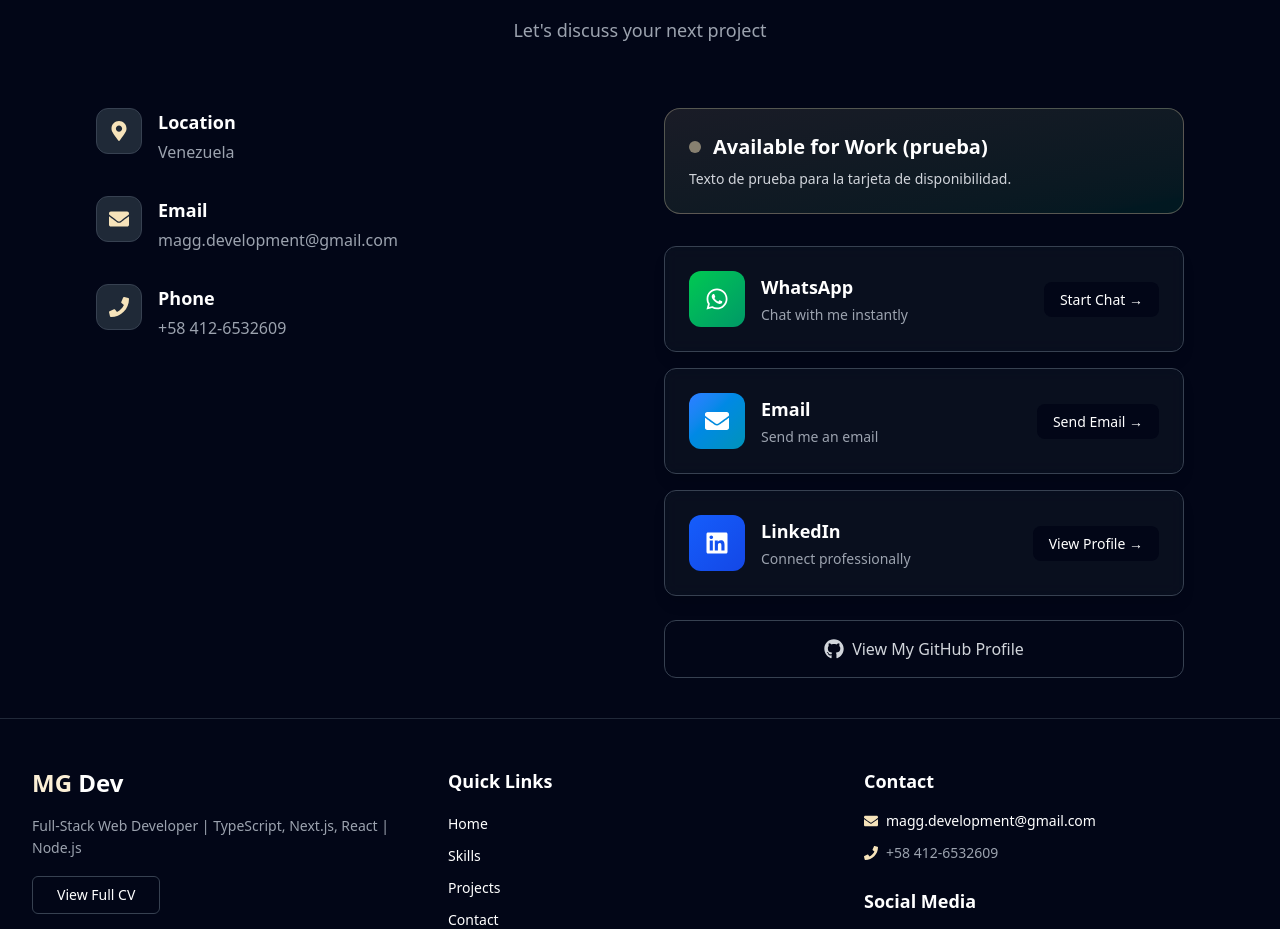
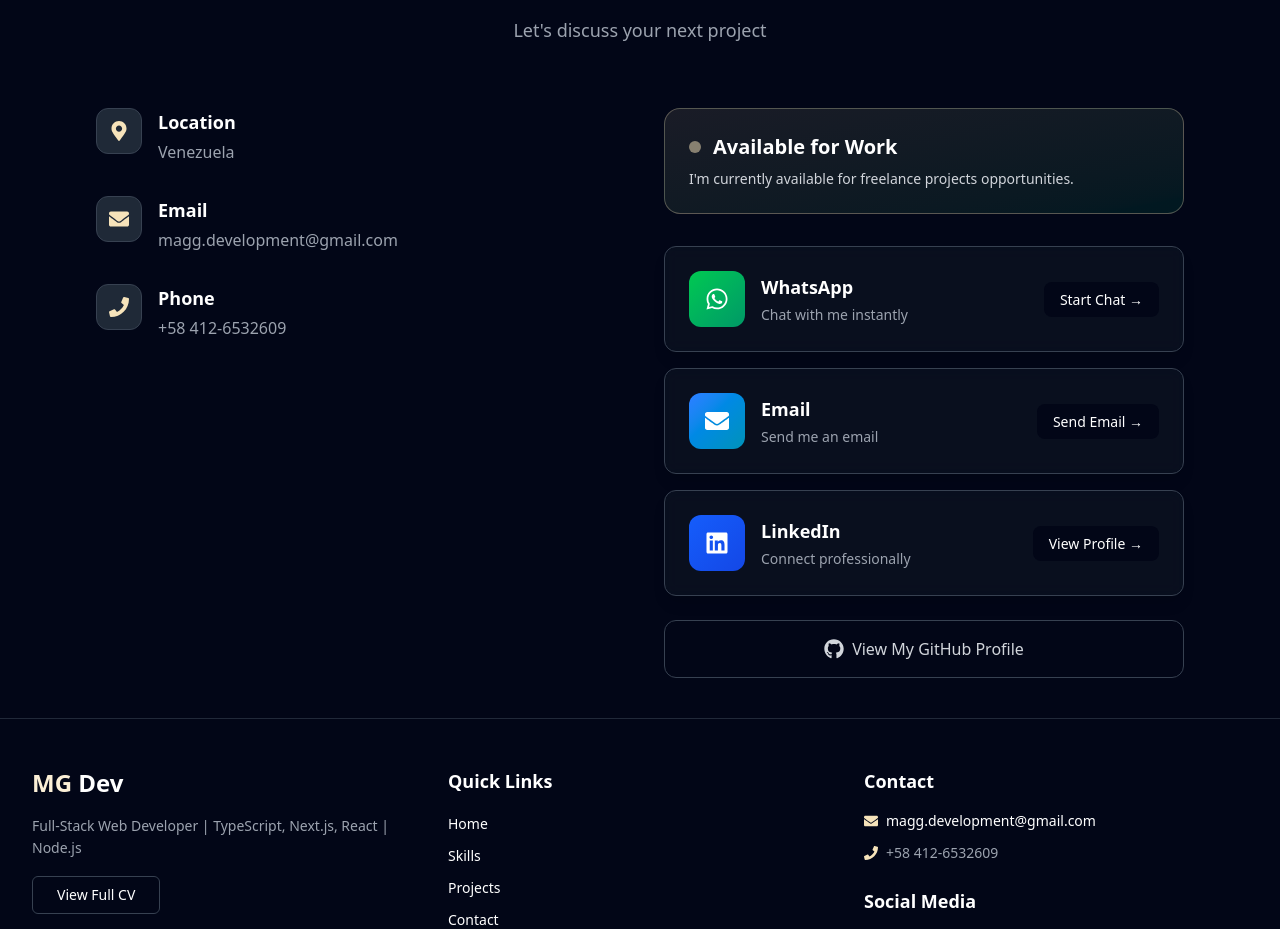
Before and after one commit to Maggnoone/mg-portfolio, a React (Vite) app: page / in a window 1280 px wide. Shown: the part 5680-6609 px from the top of the page. Built offline with nearby package versions, Linux system fonts and the light colour scheme.

Commit message:
Change text from Contact availability card

```diff
--- a/src/components/sections/Contact.tsx
+++ b/src/components/sections/Contact.tsx
@@ -54,9 +54,9 @@ export default function Contact() {
                   <div className="w-3 h-3 bg-primary rounded-full animate-pulse" />
                   <div className="absolute inset-0 w-3 h-3 bg-primary rounded-full animate-ping" />
                 </div>
-                <h3 className="text-foreground font-bold text-xl">Available for Work (prueba)</h3>
+               <h3 className="text-foreground font-bold text-xl">Available for Work</h3>
               </div>
-              <p className="text-muted-strong text-sm">Texto de prueba para la tarjeta de disponibilidad.</p>
+              <p className="text-muted-strong text-sm">I'm currently available for freelance projects opportunities.</p>
             </div>
 
             <div className="space-y-4">
```
